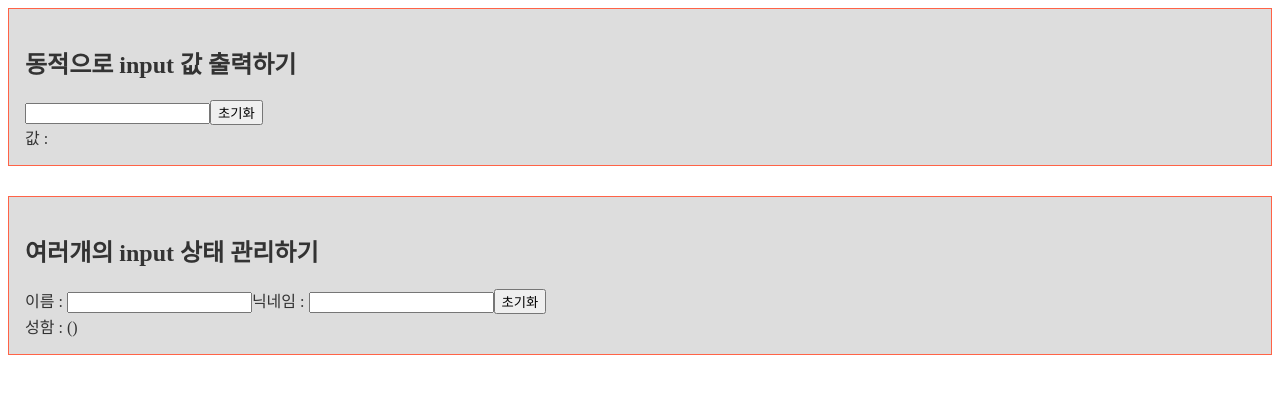
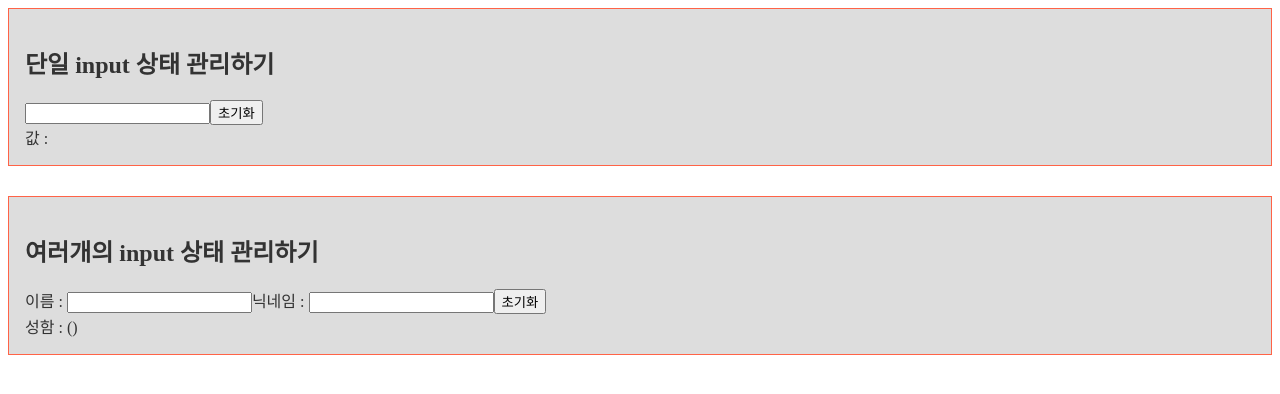
Before and after one commit to hanamon/Learning-React-2021, a React (Create React App) app: page / in a window 1280 px wide. Shown: the top 394 px of the page. Built offline with nearby package versions, Linux system fonts and the light colour scheme.

Commit message:
[ADD] SingleInput Component

```diff
--- a/src/SingleInput.js
+++ b/src/SingleInput.js
@@ -14,7 +14,7 @@ function SingleInput() {
 
   return (
     <div className="container">
-      <h2>동적으로 input 값 출력하기</h2>
+      <h2>단일 input 상태 관리하기</h2>
       <div>
         <input type="text" value={value} onChange={setValueFn} />
         <button onClick={resetFn}>초기화</button>
```
